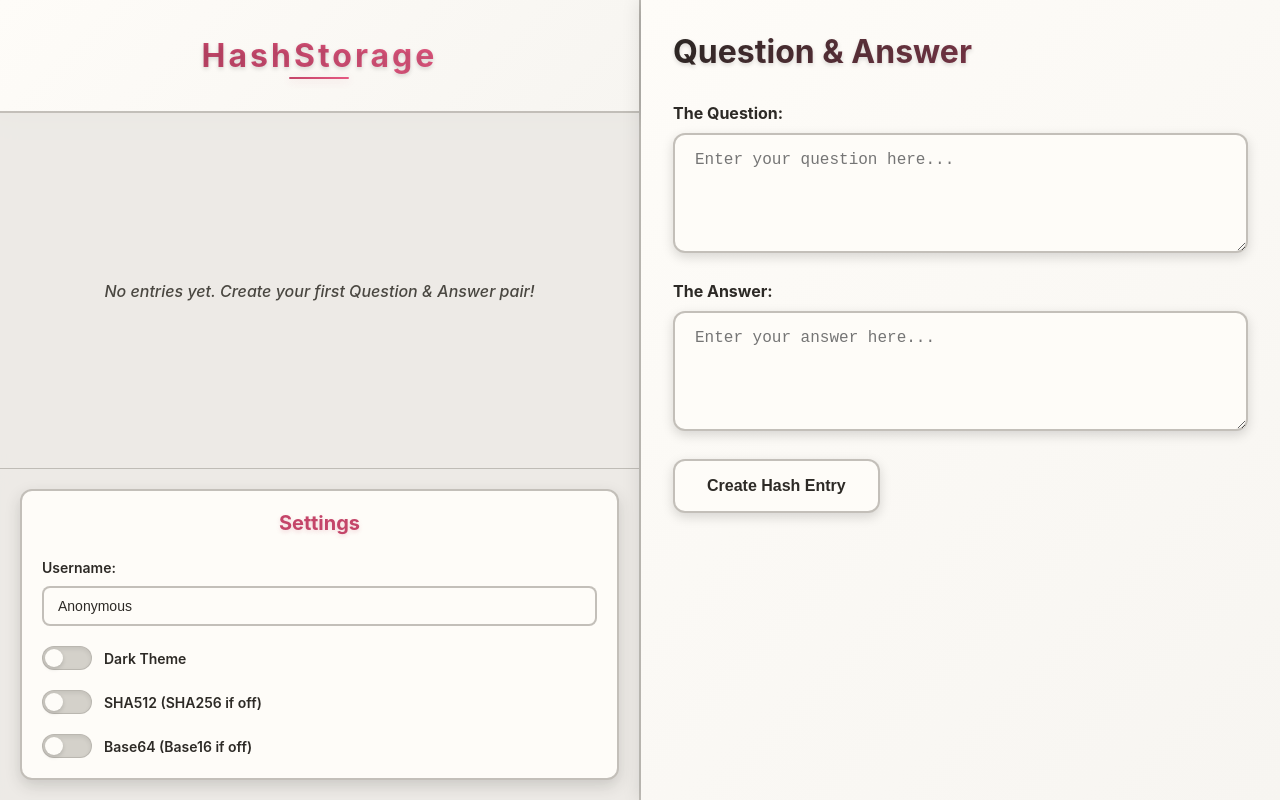
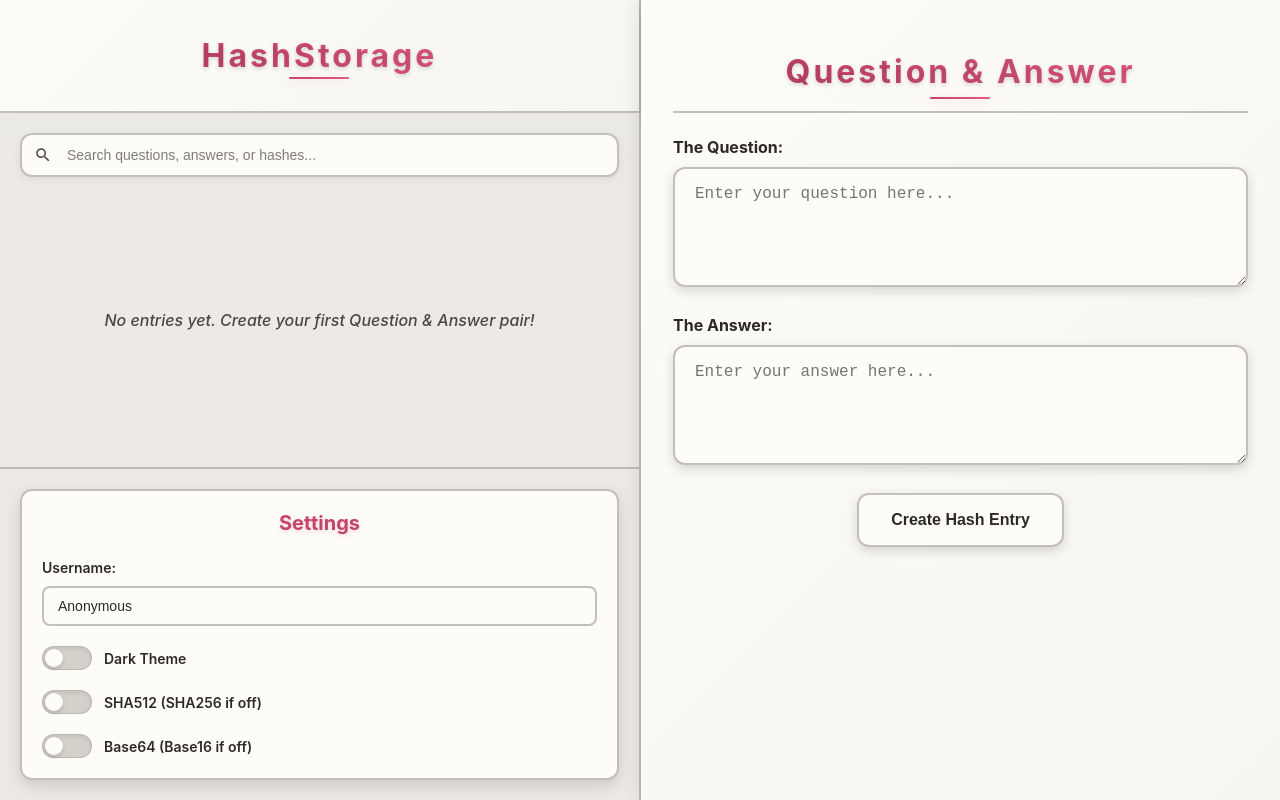
Before and after one commit to c-poramet/HashStorage, a plain HTML site: page index.html in a window 1280 px wide. Drawn offline with Linux system fonts and the light colour scheme.

Commit message:
Add search functionality to history view and enhance UI elements for better usability

```diff
--- a/index.html
+++ b/index.html
@@ -17,8 +17,16 @@
 
             <!-- History View -->
             <div class="history-view">
-                <div class="history-empty">
-                    <p>No entries yet. Create your first Question & Answer pair!</p>
+                <div class="search-container">
+                    <input type="text" id="history-search" placeholder="Search questions, answers, or hashes...">
+                    <svg class="search-icon" width="18" height="18" viewBox="0 0 24 24" fill="currentColor">
+                        <path d="M15.5 14h-.79l-.28-.27C15.41 12.59 16 11.11 16 9.5 16 5.91 13.09 3 9.5 3S3 5.91 3 9.5 5.91 16 9.5 16c1.61 0 3.09-.59 4.23-1.57l.27.28v.79l5 4.99L20.49 19l-4.99-5zm-6 0C7.01 14 5 11.99 5 9.5S7.01 5 9.5 5 14 7.01 14 9.5 11.99 14 9.5 14z"/>
+                    </svg>
+                </div>
+                <div class="history-list">
+                    <div class="history-empty">
+                        <p>No entries yet. Create your first Question & Answer pair!</p>
+                    </div>
                 </div>
             </div>
 
@@ -63,7 +71,9 @@
         <div class="right-column">
             <!-- Input Form -->
             <div class="input-form">
-                <h2>Question & Answer</h2>
+                <div class="form-title">
+                    <h2>Question & Answer</h2>
+                </div>
                 <form id="qa-form">
                     <div class="form-group">
                         <label for="question-input">The Question:</label>
@@ -73,7 +83,9 @@
                         <label for="answer-input">The Answer:</label>
                         <textarea id="answer-input" name="answer" rows="4" placeholder="Enter your answer here..."></textarea>
                     </div>
-                    <button type="submit">Create Hash Entry</button>
+                    <div class="button-container">
+                        <button type="submit">Create Hash Entry</button>
+                    </div>
                 </form>
 
                 <!-- Entry Details Modal -->
--- a/script.js
+++ b/script.js
@@ -207,6 +207,8 @@ class UIManager {
         this.questionInput = document.getElementById('question-input');
         this.answerInput = document.getElementById('answer-input');
         this.historyView = document.querySelector('.history-view');
+        this.historyList = document.querySelector('.history-list');
+        this.searchInput = document.getElementById('history-search');
         this.modal = document.getElementById('entry-modal');
         this.modalBody = document.getElementById('modal-body');
         this.closeBtn = document.querySelector('.close');
@@ -221,6 +223,7 @@ class UIManager {
 
         this.currentDeleteId = null;
         this.currentConfirmationCode = null;
+        this.filteredEntries = [];
 
         this.init();
     }
@@ -248,6 +251,14 @@ class UIManager {
         this.deleteConfirmationInput.addEventListener('keypress', (e) => {
             if (e.key === 'Enter' && this.confirmDeleteBtn.disabled === false) {
                 this.handleDeleteConfirmation();
+            }
+        });
+
+        // Search functionality
+        this.searchInput.addEventListener('input', () => this.handleSearch());
+        this.searchInput.addEventListener('keypress', (e) => {
+            if (e.key === 'Enter') {
+                this.handleSearch();
             }
         });
     }
@@ -280,19 +291,21 @@ class UIManager {
         }
     }
 
-    renderHistory() {
-        const entries = this.entryManager.getEntries();
+    renderHistory(entries = null) {
+        const entriesToRender = entries || this.entryManager.getEntries();
+        this.filteredEntries = entriesToRender;
 
-        if (entries.length === 0) {
-            this.historyView.innerHTML = `
+        if (entriesToRender.length === 0) {
+            const isEmpty = this.entryManager.getEntries().length === 0;
+            this.historyList.innerHTML = `
                 <div class="history-empty">
-                    <p>No entries yet. Create your first Question & Answer pair!</p>
+                    <p>${isEmpty ? 'No entries yet. Create your first Question & Answer pair!' : 'No entries match your search.'}</p>
                 </div>
             `;
             return;
         }
 
-        this.historyView.innerHTML = entries.map(entry => `
+        this.historyList.innerHTML = entriesToRender.map(entry => `
             <div class="history-card" data-entry-id="${entry.id}">
                 <div class="card-header">
                     <div class="question">${this.escapeHtml(entry.question)}</div>
@@ -317,8 +330,12 @@ class UIManager {
             </div>
         `).join('');
 
+        this.bindCardEventListeners();
+    }
+
+    bindCardEventListeners() {
         // Add click listeners to cards (but not buttons)
-        this.historyView.querySelectorAll('.history-card').forEach(card => {
+        this.historyList.querySelectorAll('.history-card').forEach(card => {
             card.addEventListener('click', (e) => {
                 // Don't trigger if clicking on buttons
                 if (e.target.closest('.copy-btn') || e.target.closest('.delete-btn-small')) {
@@ -330,7 +347,7 @@ class UIManager {
         });
 
         // Add copy button listeners
-        this.historyView.querySelectorAll('.copy-btn').forEach(btn => {
+        this.historyList.querySelectorAll('.copy-btn').forEach(btn => {
             btn.addEventListener('click', (e) => {
                 e.stopPropagation();
                 const entryId = btn.dataset.entryId;
@@ -339,7 +356,7 @@ class UIManager {
         });
 
         // Add delete button listeners
-        this.historyView.querySelectorAll('.delete-btn-small').forEach(btn => {
+        this.historyList.querySelectorAll('.delete-btn-small').forEach(btn => {
             btn.addEventListener('click', (e) => {
                 e.stopPropagation();
                 const entryId = btn.dataset.entryId;
@@ -459,6 +476,32 @@ class UIManager {
         this.currentConfirmationCode = null;
     }
 
+    handleSearch() {
+        const searchTerm = this.searchInput.value.toLowerCase().trim();
+
+        if (!searchTerm) {
+            // Show all entries if search is empty
+            this.renderHistory();
+            return;
+        }
+
+        const allEntries = this.entryManager.getEntries();
+        const filteredEntries = allEntries.filter(entry => {
+            // Search in question, answer, and hashed answer
+            const question = entry.question.toLowerCase();
+            const answer = entry.answer.toLowerCase();
+            const hashedAnswer = entry.hashedAnswer.toLowerCase();
+            const username = entry.username.toLowerCase();
+
+            return question.includes(searchTerm) ||
+                   answer.includes(searchTerm) ||
+                   hashedAnswer.includes(searchTerm) ||
+                   username.includes(searchTerm);
+        });
+
+        this.renderHistory(filteredEntries);
+    }
+
     showTemporaryMessage(message) {
         // Create temporary message element
         const messageEl = document.createElement('div');
--- a/style.css
+++ b/style.css
@@ -169,9 +169,56 @@ body {
     padding: 20px;
     background: var(--glass-bg);
     backdrop-filter: blur(8px);
-    border-bottom: 1px solid var(--glass-border);
+    border-bottom: 2px solid var(--glass-border);
+    overflow-y: hidden;
+}
+
+/* Search container */
+.search-container {
+    position: relative;
+    margin-bottom: 16px;
+}
+
+.search-container input {
+    width: 100%;
+    padding: 12px 16px 12px 45px;
+    border: 2px solid var(--glass-border);
+    border-radius: 12px;
+    background: var(--cream-white);
+    color: var(--text-primary);
+    font-size: 14px;
+    font-weight: 500;
+    transition: all 0.3s ease;
+    box-shadow: 0 2px 8px var(--shadow-light);
+}
+
+.search-container input:focus {
+    outline: none;
+    border-color: var(--magenta-primary);
+    box-shadow: 0 0 15px var(--magenta-glow);
+}
+
+.search-container input::placeholder {
+    color: var(--text-secondary);
+    opacity: 0.7;
+}
+
+.search-icon {
+    position: absolute;
+    left: 14px;
+    top: 50%;
+    transform: translateY(-50%);
+    color: var(--text-secondary);
+    pointer-events: none;
+}
+
+/* History list container */
+.history-list {
+    flex: 1;
     overflow-y: auto;
-    gap: 8px;
+    display: flex;
+    flex-direction: column;
+    gap: 12px;
 }
 
 .history-item {
@@ -661,15 +708,46 @@ body {
     backdrop-filter: blur(15px);
 }
 
-.input-form h2 {
-    margin-bottom: 32px;
-    background: linear-gradient(135deg, var(--text-primary) 0%, var(--magenta-primary) 100%);
+/* Form title styling to match HashStorage title */
+.form-title {
+    display: flex;
+    align-items: center;
+    justify-content: center;
+    padding: 20px 0;
+    margin-bottom: 24px;
+    border-bottom: 2px solid var(--glass-border);
+}
+
+.form-title h2 {
+    font-size: 32px;
+    font-weight: 700;
+    letter-spacing: 3px;
+    background: linear-gradient(135deg, var(--magenta-primary) 0%, var(--magenta-light) 100%);
     -webkit-background-clip: text;
     background-clip: text;
     -webkit-text-fill-color: transparent;
-    font-weight: 700;
-    font-size: 32px;
     text-shadow: 0 2px 4px var(--shadow-medium);
+    position: relative;
+}
+
+.form-title h2::after {
+    content: '';
+    position: absolute;
+    bottom: -8px;
+    left: 50%;
+    transform: translateX(-50%);
+    width: 60px;
+    height: 2px;
+    background: linear-gradient(90deg, var(--magenta-primary), var(--magenta-light));
+    border-radius: 1px;
+    box-shadow: 0 2px 8px var(--magenta-shadow);
+}
+
+/* Center the create button */
+.button-container {
+    display: flex;
+    justify-content: center;
+    margin-top: 8px;
 }
 
 .form-group {
```
